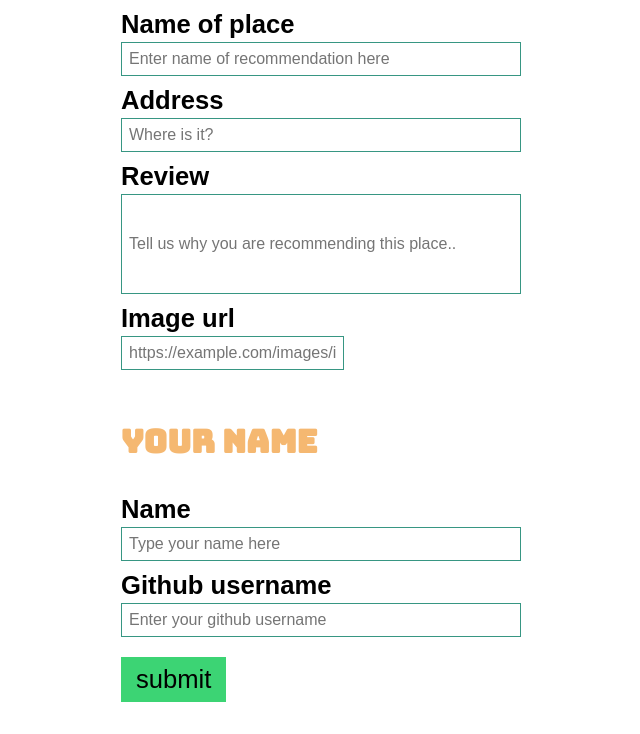
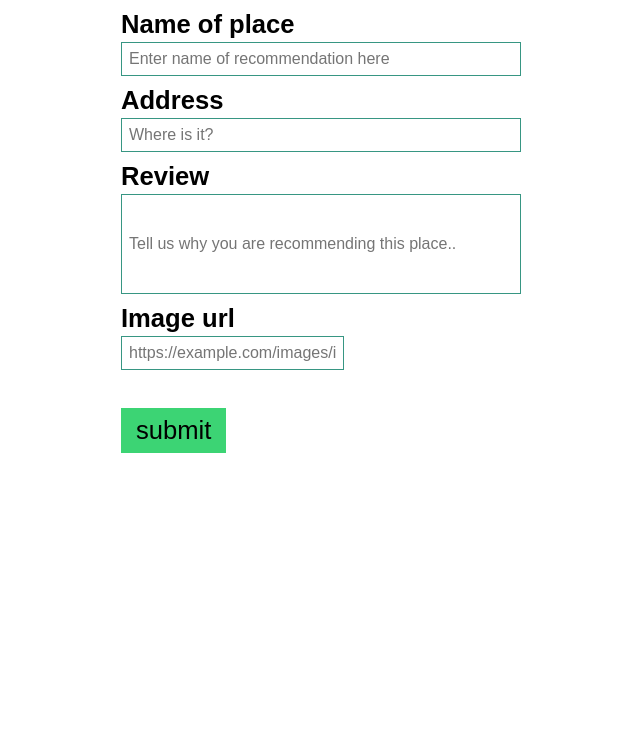
Before and after one commit to bobbysebolao/FAC_guidebook2.0, a website: page public/form.html in a window 1280 px wide. Shown: the part 432-1166 px from the top of the page, without its empty margins (327-967 px from the left). After the commit the page ends 917 px from the top, so only its background shows below. Drawn offline with Linux system fonts and the light colour scheme; a web font is replaced by a local one.

Commit message:
updated with new pages

```diff
--- a/public/form.html
+++ b/public/form.html
@@ -23,10 +23,6 @@
             <li><label for ="review">Review</label><input pattern="^[^<>]+$" name='review' type='text' id ="review" placeholder="Tell us why you are recommending this place.." class = "field-long field-textarea" required></input></li>
             <li> <label for ="image-url">Image url</label> <input pattern="^[^<>]+$" name='imageUrl' type='url' placeholder="https://example.com/images/img.jpg" src="" pattern="https://.*.jpg" id="image-url" placeholder="Paste image link here"></li>
             <br>
-            <h2>Your name</h2>
-
-            <li><label for ="name-of-user">Name</label><input pattern="^[^<>]+$" name='userName' type='text' id="name-of-user" class ="field-long" placeholder="Type your name here" required/> </li>
-            <li><label for ="github-username">Github username</label><input pattern="^[^<>]+$" name='githubUsername' type='text' id ="github-username" class ="field-long" placeholder="Enter your github username" required/> </li>
             <li><input type="submit" value= "submit"></li>
           </ul>
         </form>
```
